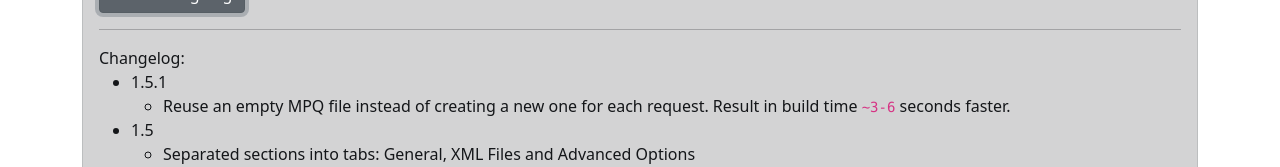
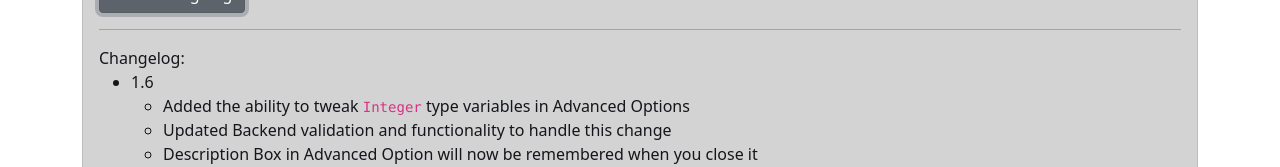
Before and after one commit to jamiephan/HeroesOfTheStorm_StormMapGenerator, a React (Create React App) app in the folder client/: page / in a window 1280 px wide. Both pictures are taken after a click on the button "Show Changelog". Shown: the part 922-1089 px from the top of the page. Built offline with nearby package versions, Linux system fonts and the light colour scheme; no server answers.

Commit message:
Updated Changelogs

```diff
--- a/client/src/components/ThankYouBox.js
+++ b/client/src/components/ThankYouBox.js
@@ -23,6 +23,13 @@ export default function BottomSection() {
             <hr />
             Changelog:
             <ul>
+              <li>1.6</li>
+              <ul>
+                <li>Added the ability to tweak <code>Integer</code> type variables in Advanced Options</li>
+                <li>Updated Backend validation and functionality to handle this change</li>
+                <li>Description Box in Advanced Option will now be remembered when you close it</li>
+                <li>Minor UI Update to Advanced Options Menu</li>
+              </ul>
               <li>1.5.1</li>
               <ul>
                 <li>Reuse an empty MPQ file instead of creating a new one for each request. Result in build time <code>~3-6</code> seconds faster.</li>
@@ -30,7 +37,7 @@ export default function BottomSection() {
               <li>1.5</li>
               <ul>
                 <li>Separated sections into tabs: General, XML Files and Advanced Options</li>
-                <li>Added Advanced Options to tweak each variables in game (currently only Boolean values)</li>
+                <li>Added Advanced Options to tweak each variables in game (currently only <code>Boolean</code> values)</li>
                 <li>Debug option have been removed. Enable <code>libCore_gv_dEBUGDebuggingEnabled</code> for the same result in Advanced Options.</li>
               </ul>
               <li>1.4</li>
```
